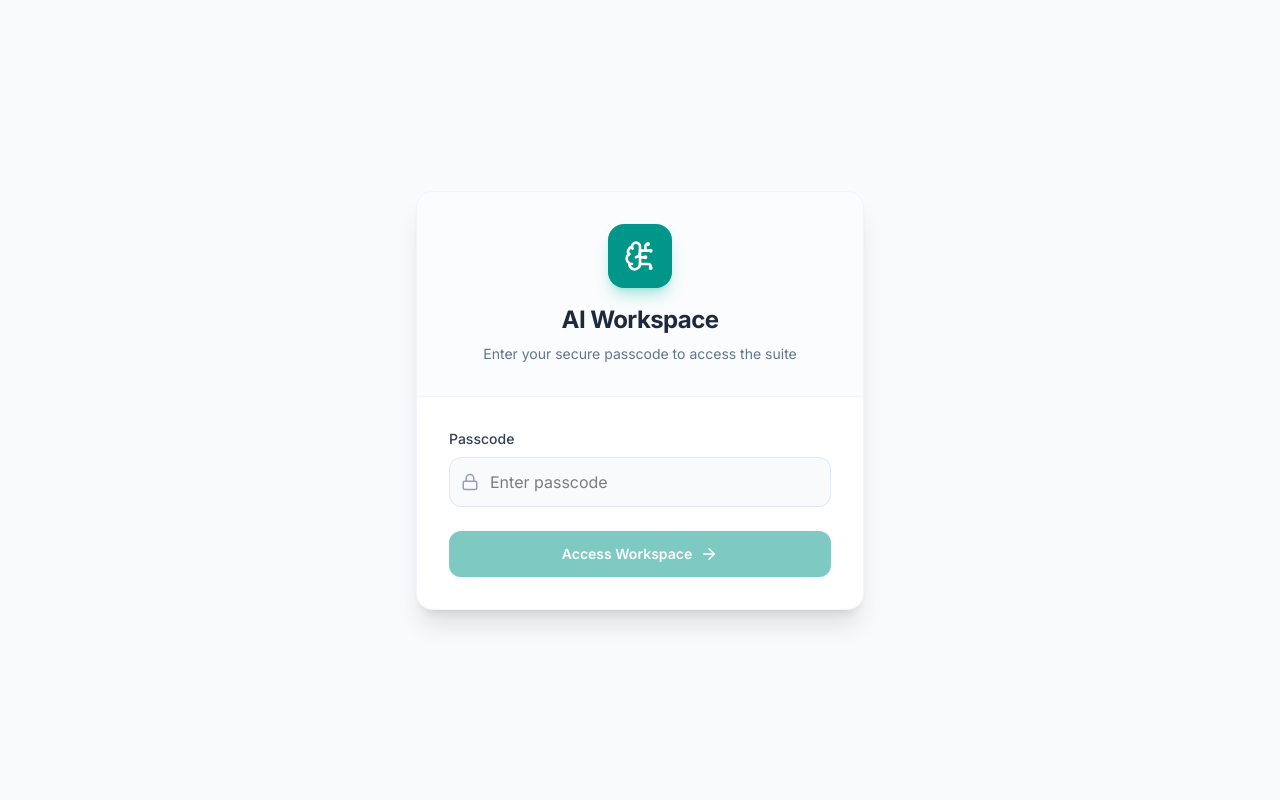
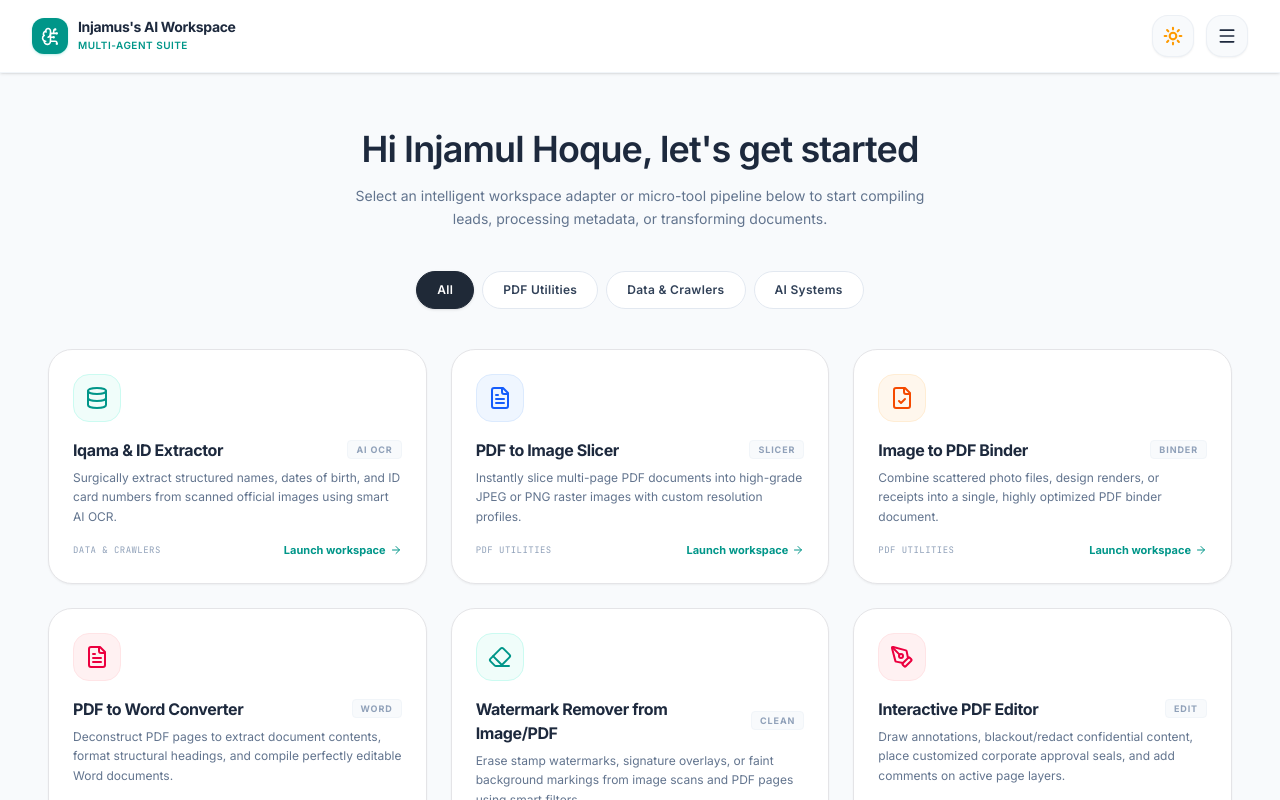
Before and after one commit to ihmunna1234/multi-agent-productivity-suite--1-, a React (Vite) app: page / in a window 1280 px wide. Built offline with nearby package versions, Linux system fonts and the light colour scheme.

Commit message:
feat: implement dashboard UI and remove JWT authentication middleware

```diff
--- a/server.ts
+++ b/server.ts
@@ -3,7 +3,6 @@ import path from "path";
 import dotenv from "dotenv";
 
 import OpenAI from "openai";
-import jwt from "jsonwebtoken";
 const Type = { STRING: "string", NUMBER: "number", INTEGER: "integer", BOOLEAN: "boolean", ARRAY: "array", OBJECT: "object" };
 
 dotenv.config({ override: true });
@@ -134,49 +133,6 @@ async function generateContentWithRetry(client: OpenAI, params: any, maxAttempts
   }
 }
 
-// Authentication Middleware
-const JWT_SECRET = process.env.JWT_SECRET || "default-unsafe-secret";
-
-app.post("/api/login", (req, res) => {
-  const { passcode } = req.body;
-  const expectedPasscode = process.env.APP_PASSCODE;
-
-  if (!expectedPasscode) {
-    // If no passcode is configured, allow anyone in for development, or reject.
-    // Let's reject to be safe.
-    res.status(500).json({ error: "Server authentication is not configured." });
-    return;
-  }
-
-  if (passcode === expectedPasscode) {
-    const token = jwt.sign({ authenticated: true }, JWT_SECRET, { expiresIn: "7d" });
-    res.json({ token });
-  } else {
-    res.status(401).json({ error: "Invalid passcode." });
-  }
-});
-
-// Middleware to protect API routes
-app.use("/api", (req, res, next) => {
-  // Allow health check and login without auth
-  if (req.path === "/health" || req.path === "/login") {
-    return next();
-  }
-
-  const authHeader = req.headers.authorization;
-  if (!authHeader || !authHeader.startsWith("Bearer ")) {
-    res.status(401).json({ error: "Unauthorized: Missing token" });
-    return;
-  }
-
-  const token = authHeader.split(" ")[1];
-  try {
-    jwt.verify(token, JWT_SECRET);
-    next();
-  } catch (err) {
-    res.status(401).json({ error: "Unauthorized: Invalid token" });
-  }
-});
 
 // Ensure the client-facing APIs are placed BEFORE Vite middleware
 app.get("/api/health", (req, res) => {
--- a/src/App.tsx
+++ b/src/App.tsx
@@ -14,8 +14,7 @@ import {
   Moon,
   Contrast,
   Eraser,
-  PenTool,
-  LogOut
+  PenTool
 } from "lucide-react";
 import { ActiveAgent } from "./types";
 
@@ -30,7 +29,6 @@ import PdfEditor from "./components/PdfEditor";
 import ProductFinder from "./components/ProductFinder";
 import ResumeMaker from "./components/ResumeMaker";
 import GoogleMapsExtractor from "./components/GoogleMapsExtractor";
-import Login from "./components/Login";
 import { MapPin } from "lucide-react";
 
 export default function App() {
@@ -47,16 +45,6 @@ export default function App() {
     }
     return "light";
   });
-
-  const [isAuthenticated, setIsAuthenticated] = useState<boolean>(() => {
-    return !!localStorage.getItem("workspace_token");
-  });
-
-  useEffect(() => {
-    const handleUnauthorized = () => setIsAuthenticated(false);
-    window.addEventListener("auth-unauthorized", handleUnauthorized);
-    return () => window.removeEventListener("auth-unauthorized", handleUnauthorized);
-  }, []);
 
   const handleThemeChange = (newTheme: "light" | "dark" | "night") => {
     setTheme(newTheme);
@@ -85,13 +73,6 @@ export default function App() {
   };
 
   const themeClass = theme === "dark" ? "theme-dark" : theme === "night" ? "theme-night" : "theme-light";
-
-  if (!isAuthenticated) {
-    return <Login onLoginSuccess={(token) => {
-      localStorage.setItem("workspace_token", token);
-      setIsAuthenticated(true);
-    }} />;
-  }
 
   return (
     <div className={`flex flex-col h-screen bg-slate-50 font-sans text-slate-800 antialiased overflow-hidden relative ${themeClass}`}>
@@ -136,17 +117,6 @@ export default function App() {
                 {theme === "night" && <Contrast size={20} className="text-rose-400 stroke-[2.5]" />}
               </button>
 
-              <button
-                type="button"
-                onClick={() => {
-                  localStorage.removeItem("workspace_token");
-                  setIsAuthenticated(false);
-                }}
-                className="p-2.5 rounded-2xl transition-all cursor-pointer flex items-center justify-center border border-slate-200/50 bg-rose-50 hover:bg-rose-100 text-rose-600 shadow-xs active:scale-95"
-                title="Logout"
-              >
-                <LogOut size={20} className="stroke-[2.5]" />
-              </button>
 
               {/* Mobile phone style hamburger menu toggle (Active on all devices & screens) */}
               <button
--- a/src/components/Login.tsx
+++ /dev/null
@@ -1,98 +0,0 @@
-import React, { useState } from "react";
-import { BrainCircuit, Lock, Loader2, ArrowRight } from "lucide-react";
-
-interface LoginProps {
-  onLoginSuccess: (token: string) => void;
-}
-
-export default function Login({ onLoginSuccess }: LoginProps) {
-  const [passcode, setPasscode] = useState("");
-  const [error, setError] = useState("");
-  const [isLoading, setIsLoading] = useState(false);
-
-  const handleSubmit = async (e: React.FormEvent) => {
-    e.preventDefault();
-    if (!passcode.trim()) return;
-
-    setIsLoading(true);
-    setError("");
-
-    try {
-      const response = await fetch("/api/login", {
-        method: "POST",
-        headers: { "Content-Type": "application/json" },
-        body: JSON.stringify({ passcode }),
-      });
-
-      const data = await response.json();
-
-      if (response.ok && data.token) {
-        onLoginSuccess(data.token);
-      } else {
-        setError(data.error || "Invalid passcode.");
-      }
-    } catch (err) {
-      setError("Failed to connect to the server.");
-    } finally {
-      setIsLoading(false);
-    }
-  };
-
-  return (
-    <div className="min-h-screen bg-slate-50 flex items-center justify-center p-4">
-      <div className="max-w-md w-full bg-white rounded-2xl shadow-xl border border-slate-100 overflow-hidden">
-        <div className="p-8 text-center bg-slate-50/50 border-b border-slate-100">
-          <div className="w-16 h-16 bg-teal-600 rounded-2xl mx-auto flex items-center justify-center text-white shadow-lg shadow-teal-500/30 mb-4">
-            <BrainCircuit size={32} />
-          </div>
-          <h1 className="text-2xl font-bold text-slate-800 tracking-tight">AI Workspace</h1>
-          <p className="text-sm text-slate-500 mt-2">Enter your secure passcode to access the suite</p>
-        </div>
-
-        <div className="p-8">
-          <form onSubmit={handleSubmit} className="space-y-6">
-            <div>
-              <label htmlFor="passcode" className="block text-sm font-medium text-slate-700 mb-2">
-                Passcode
-              </label>
-              <div className="relative">
-                <div className="absolute inset-y-0 left-0 pl-3 flex items-center pointer-events-none text-slate-400">
-                  <Lock size={18} />
-                </div>
-                <input
-                  id="passcode"
-                  type="password"
-                  value={passcode}
-                  onChange={(e) => setPasscode(e.target.value)}
-                  className="block w-full pl-10 pr-3 py-3 border border-slate-200 rounded-xl focus:ring-2 focus:ring-teal-500 focus:border-teal-500 transition-all outline-none bg-slate-50 focus:bg-white"
-                  placeholder="Enter passcode"
-                  disabled={isLoading}
-                />
-              </div>
-              {error && (
-                <p className="mt-2 text-sm text-rose-600 font-medium">
-                  {error}
-                </p>
-              )}
-            </div>
-
-            <button
-              type="submit"
-              disabled={isLoading || !passcode}
-              className="w-full flex items-center justify-center gap-2 py-3 px-4 border border-transparent rounded-xl shadow-sm text-sm font-semibold text-white bg-teal-600 hover:bg-teal-700 focus:outline-none focus:ring-2 focus:ring-offset-2 focus:ring-teal-500 disabled:opacity-50 disabled:cursor-not-allowed transition-all"
-            >
-              {isLoading ? (
-                <Loader2 className="animate-spin" size={18} />
-              ) : (
-                <>
-                  Access Workspace
-                  <ArrowRight size={18} />
-                </>
-              )}
-            </button>
-          </form>
-        </div>
-      </div>
-    </div>
-  );
-}
```
Also changed, not shown: 2 other files (tests, documents, lock files or other folders).
